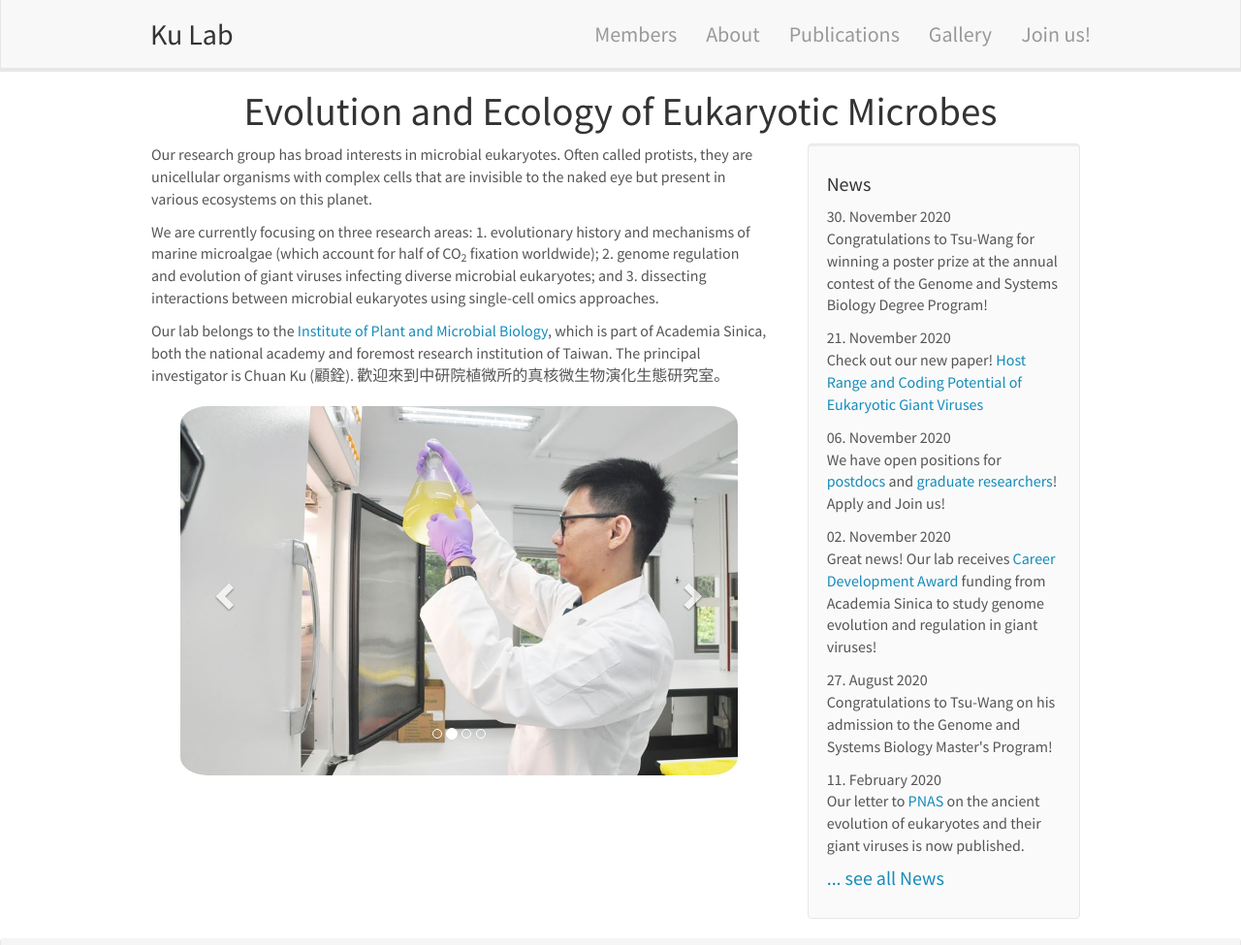
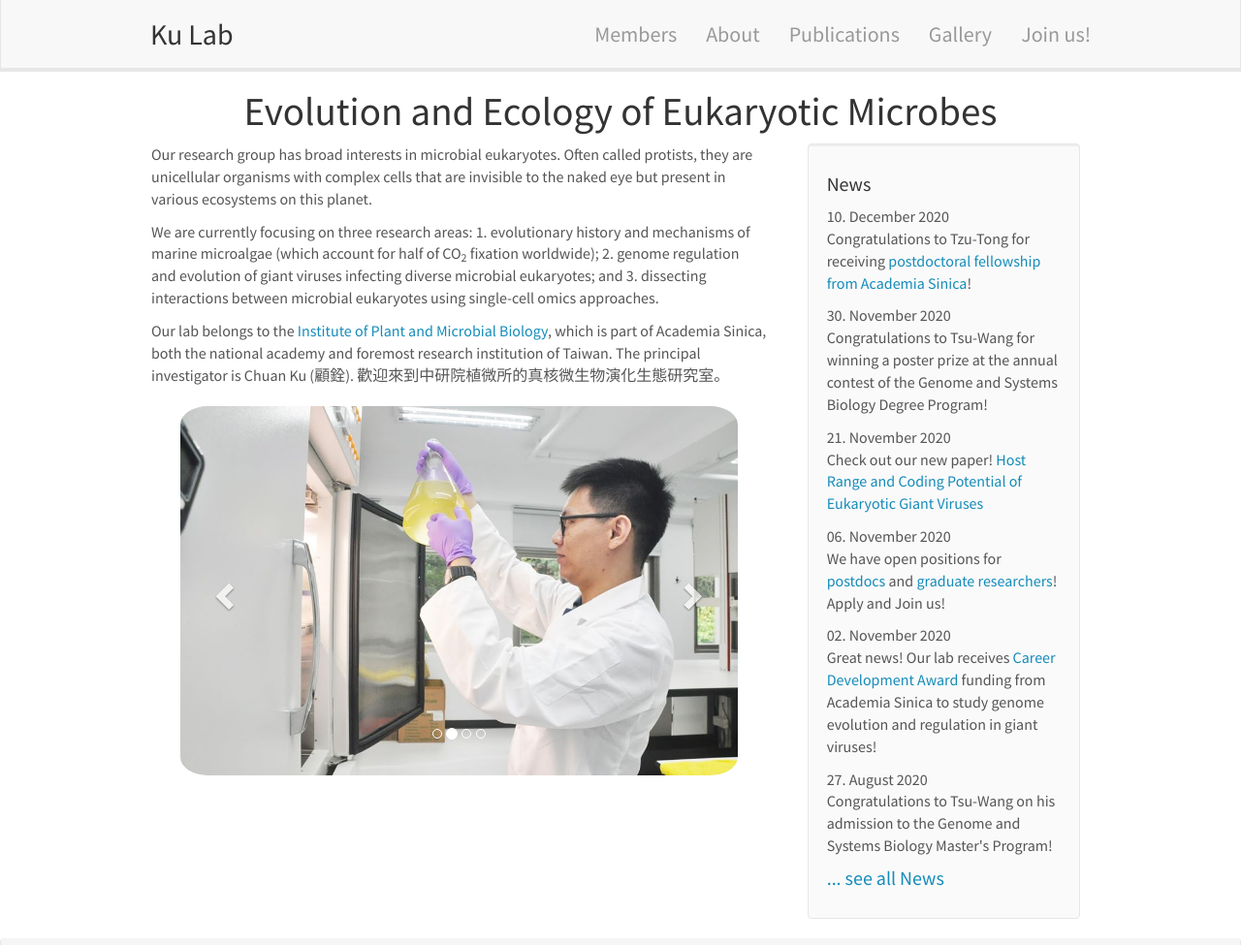
Before and after one commit to tzutongkao/Kao_Lab, a Jekyll site: the page built from _pages/home.md, in a window 1280 px wide and 1365 px high, cut to the strip 0-975 px from the top of the window. Shown: the whole strip at 97% size. Built offline with Jekyll 4.4.1, drawn with Linux system fonts in a browser that asks for light colours; nearby versions of some CDN libraries.

Commit message:
Update news.yml

```diff
--- a/_data/news.yml
+++ b/_data/news.yml
@@ -1,3 +1,6 @@
+- date: 10. December 2020
+  headline: "Congratulations to Tzu-Tong for receiving <a href='https://www.sinica.edu.tw/en/news/6735'>postdoctoral fellowship from Academia Sinica</a>!"
+
 - date: 30. November 2020
   headline: "Congratulations to Tsu-Wang for winning a poster prize at the annual contest of the Genome and Systems Biology Degree Program!"
 
```
